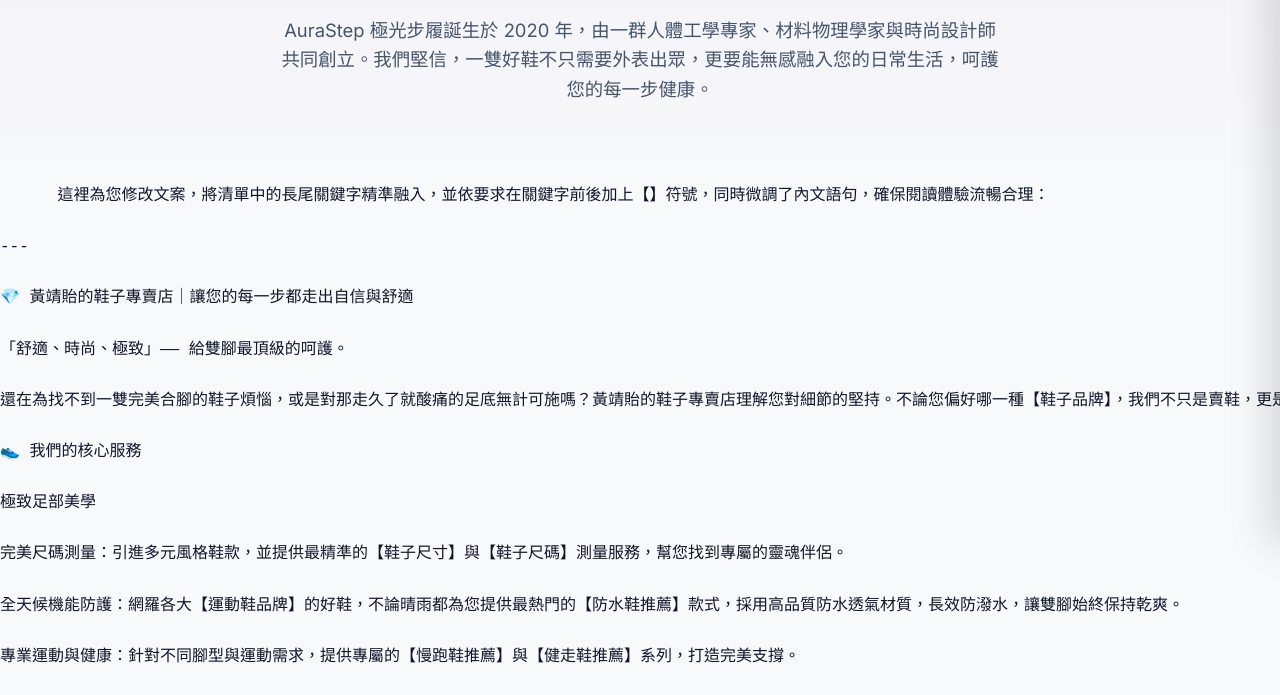
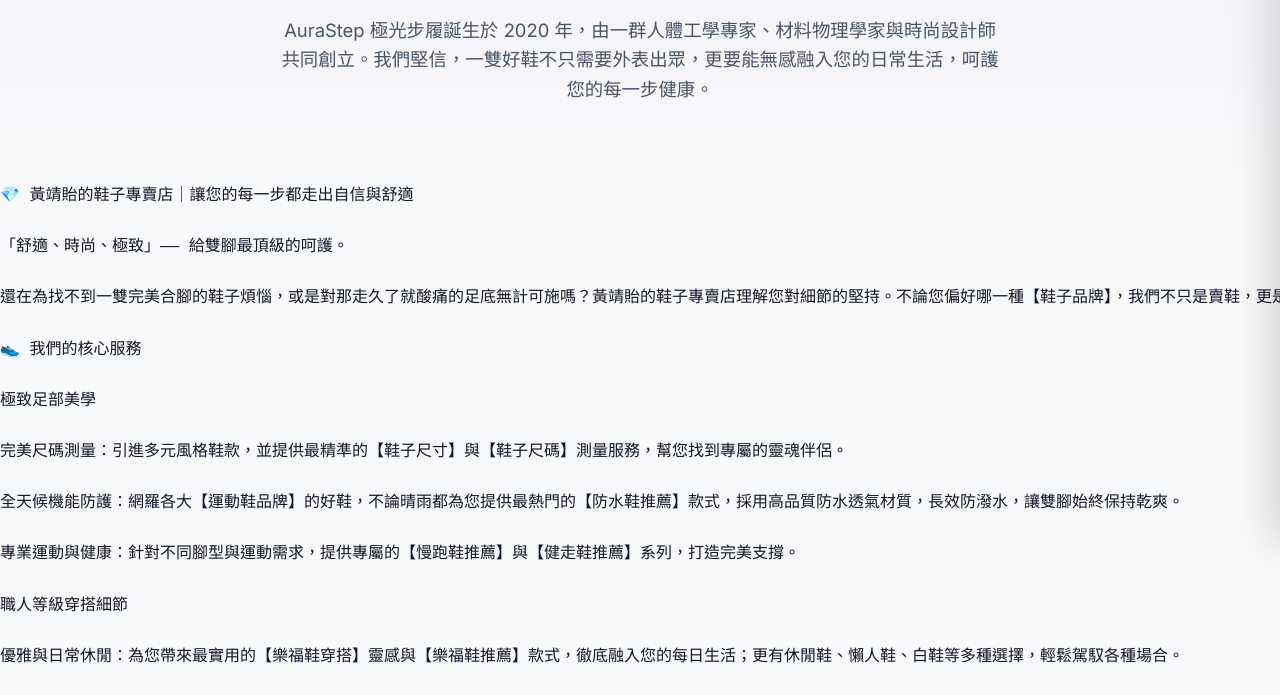
Before and after one commit to chingyyyyyyyyyyi/webfinal, a plain HTML site: page about.html in a window 1280 px wide. Shown: the part 257-952 px from the top of the page. Drawn offline with Linux system fonts and the light colour scheme.

Commit message:
Add files via upload

```diff
--- a/about.html
+++ b/about.html
@@ -28,10 +28,6 @@
       </div>
     </section>
     <pre>
-      這裡為您修改文案，將清單中的長尾關鍵字精準融入，並依要求在關鍵字前後加上【】符號，同時微調了內文語句，確保閱讀體驗流暢合理：
-
----
-
 💎 黃靖貽的鞋子專賣店｜讓您的每一步都走出自信與舒適
 
 「舒適、時尚、極致」—— 給雙腳最頂級的呵護。
```
